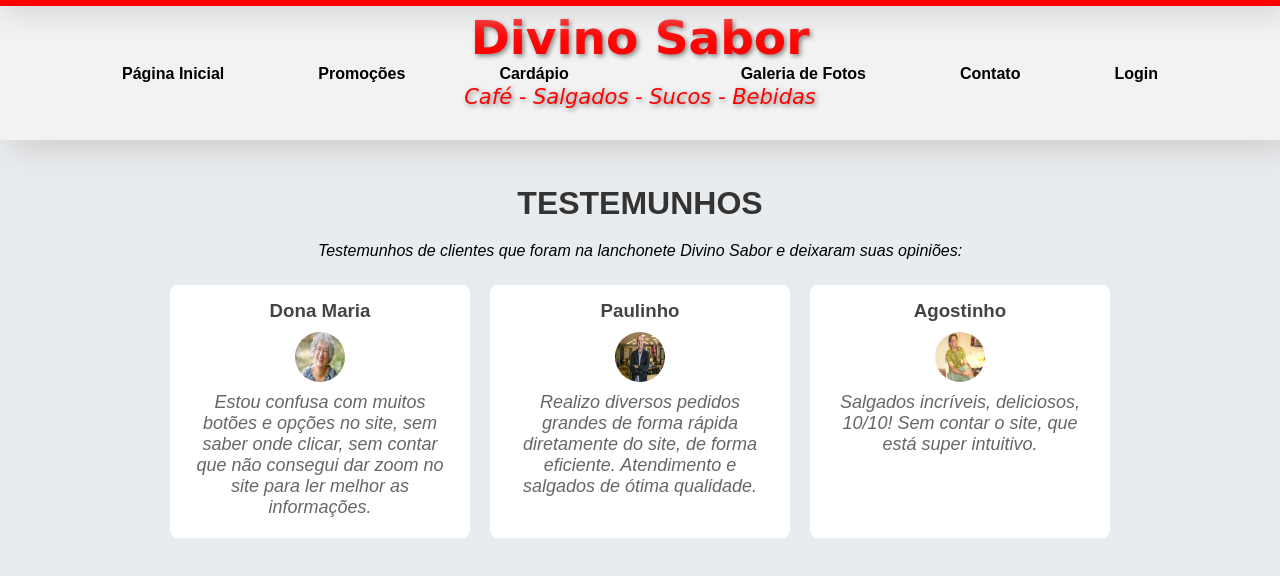
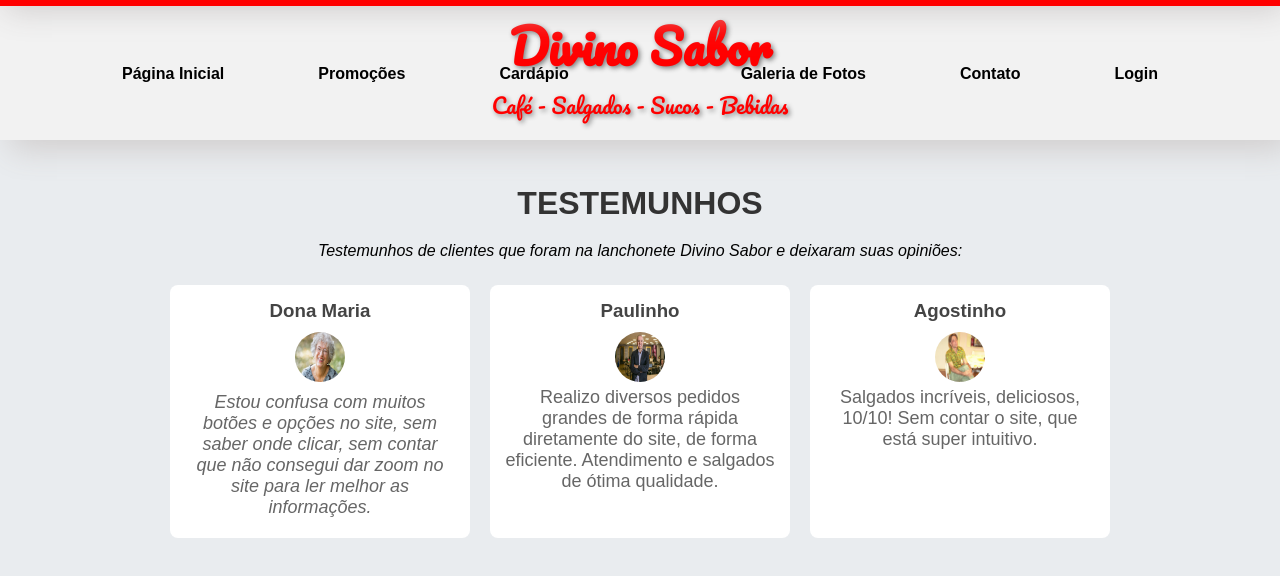
Before and after one commit to otav1n/Site-CSS-HTML, a plain HTML site: page 10 - Página de Testemunhos/index.html in a window 1280 px wide. Drawn offline with Linux system fonts and the light colour scheme.

Commit message:
v2.0 correcao

```diff
--- a/10 - Página de Testemunhos/index.html
+++ b/10 - Página de Testemunhos/index.html
@@ -4,6 +4,10 @@
   <meta charset="UTF-8">
   <meta name="viewport" content="width=device-width, initial-scale=1.0">
   <title>Testemunhos</title>
+
+  <link href="https://fonts.googleapis.com/css2?family=Pacifico&display=swap"
+  rel="stylesheet">
+
   <link rel="stylesheet" href="style.css">
 </head>
 <body>
@@ -37,7 +41,7 @@
   <!-- Título e descrição -->
   <div class="testemunhos-intro">
     <h1 class="h1_t">Testemunhos</h1>
-    <p>Testemunhos de clientes que foram na lanchonete Divino Sabor e deixaram suas opiniões:</p>
+    <p class="p3_p">Testemunhos de clientes que foram na lanchonete Divino Sabor e deixaram suas opiniões:</p>
   </div>
 
   <!-- Testemunhos -->
@@ -45,19 +49,19 @@
     <blockquote>
       <h3>Dona Maria</h3>
       <img src="./images/dona_maria.jpg" alt="Dona Maria">
-      <p>Estou confusa com muitos botões e opções no site, sem saber onde clicar, sem contar que não consegui dar zoom no site para ler melhor as informações.</p>
+      <p class="p3_p">Estou confusa com muitos botões e opções no site, sem saber onde clicar, sem contar que não consegui dar zoom no site para ler melhor as informações.</p>
     </blockquote>
 
     <blockquote>
       <h3>Paulinho</h3>
       <img src="./images/paulinho.jpg" alt="Paulinho">
-      <p>Realizo diversos pedidos grandes de forma rápida diretamente do site, de forma eficiente. Atendimento e salgados de ótima qualidade.</p>
+      <p p3_p>Realizo diversos pedidos grandes de forma rápida diretamente do site, de forma eficiente. Atendimento e salgados de ótima qualidade.</p>
     </blockquote>
 
     <blockquote>
       <h3>Agostinho</h3>
       <img src="./images/agostinho.jpg" alt="Agostinho">
-      <p>Salgados incríveis, deliciosos, 10/10! Sem contar o site, que está super intuitivo.</p>
+      <p p3_p>Salgados incríveis, deliciosos, 10/10! Sem contar o site, que está super intuitivo.</p>
     </blockquote>
   </div>
 
--- a/10 - Página de Testemunhos/style.css
+++ b/10 - Página de Testemunhos/style.css
@@ -106,21 +106,22 @@ body {
   margin-top: 40px; /* Ajuste o valor conforme necessário */
 }
 
-h1 {
-
-    text-transform: uppercase;
+.h1_t {
   color: #333;
   margin-bottom: 10px;
+  text-transform: uppercase;
+
 }
 
-h1, p {
+.h1_t, .p3_p {
   text-align: center;
   padding: 5px;
 }
 
-p {
+.p3_p {
   font-style: italic;
 }
+
 
 /* Container dos testemunhos */
 .clientes-container {
@@ -166,7 +167,6 @@ blockquote p {
 .clientes-container {
   display: flex;
   justify-content: center;
-    /*margin-top: 20px;*/
   width: 100%;
   margin-left: auto;
   margin-right: auto;
--- a/9 - Página de Lista de Tarefas/style.css
+++ b/9 - Página de Lista de Tarefas/style.css
@@ -10,6 +10,7 @@
     background-color: #e9ecef;
     padding: 0;
     margin: 0;
+    font-family: Arial, sans-serif;
   }
 
 
```
Also changed, not shown: 9 - Página de Lista de Tarefas/index.html (+3 -0 lines). Lines whose indentation alone changed are shown as unchanged.
